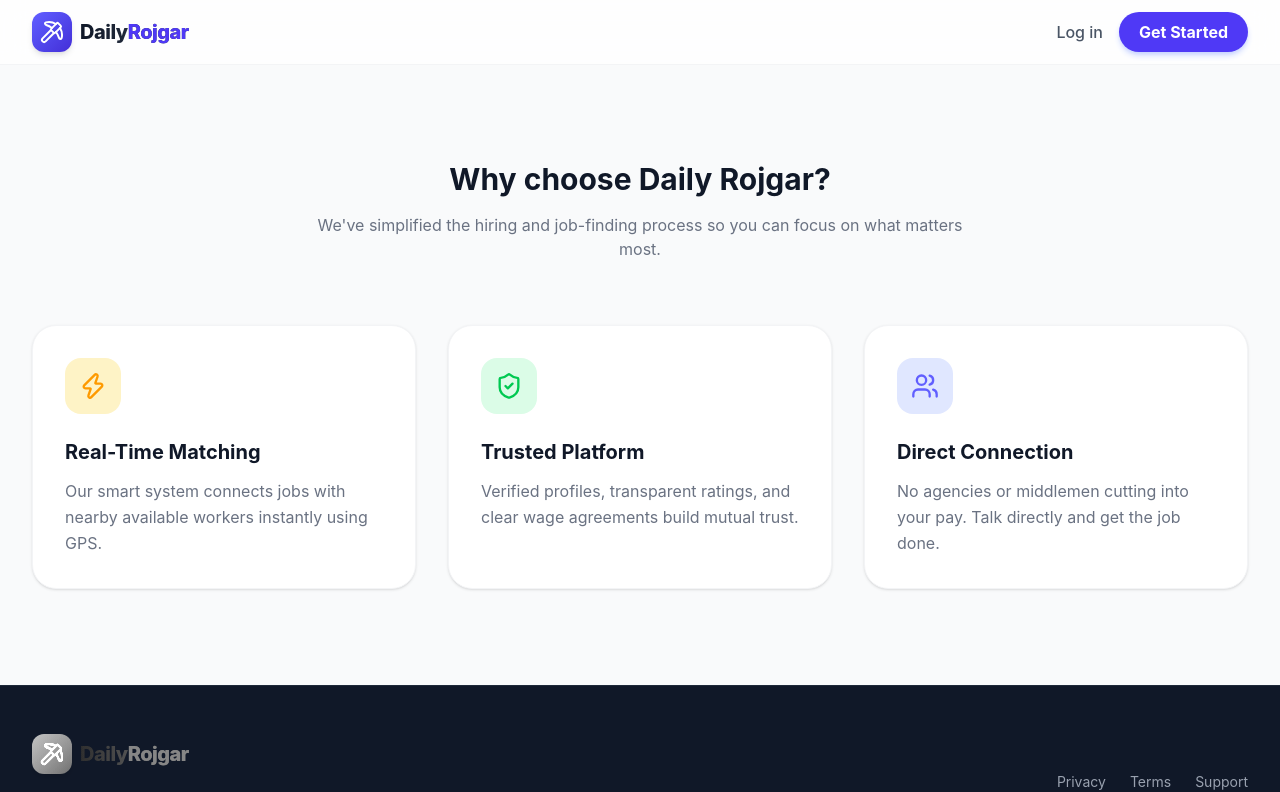
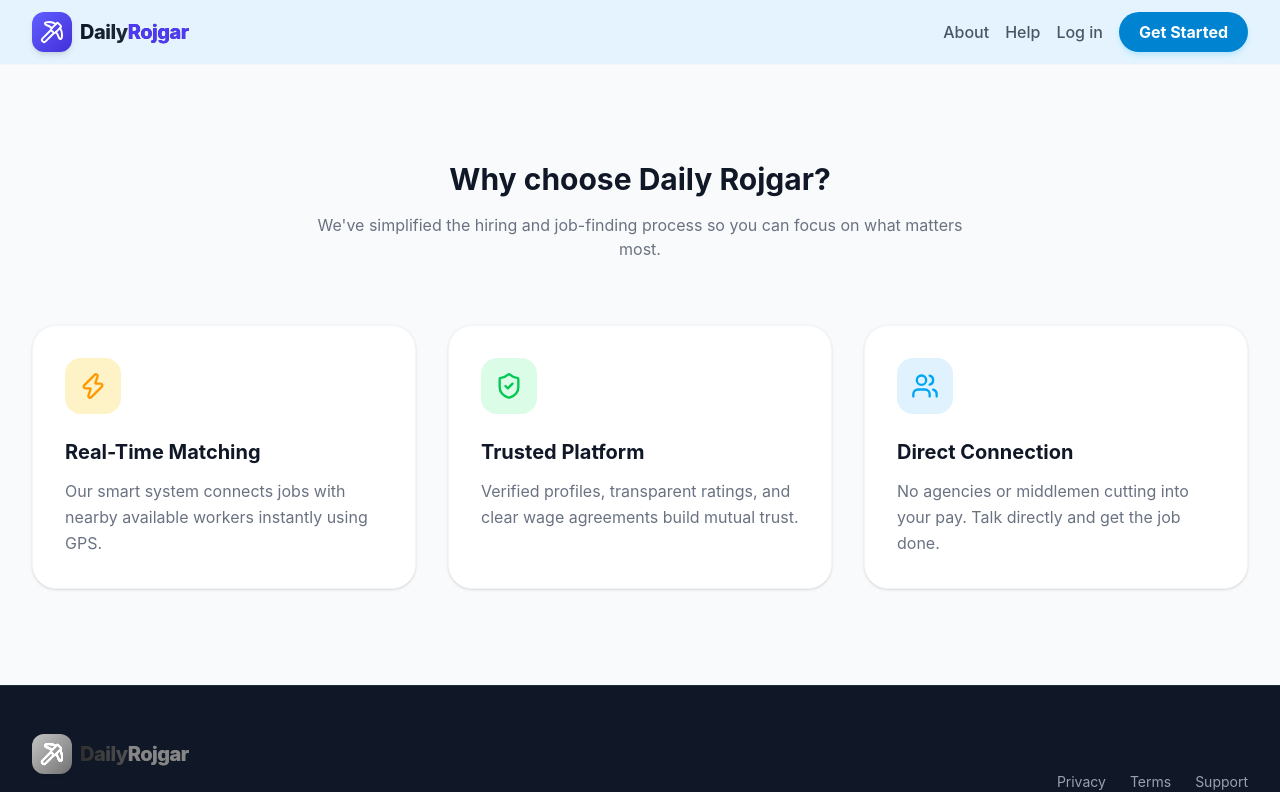
Before and after one commit to atalgupta1572/rojgar, a React app in the folder frontend/: page / in a window 1280 px wide. Shown: the top 792 px of the page. Built offline with nearby package versions, Linux system fonts and the light colour scheme; no server answers; the HTML template or start-up script is replaced by a standard one.

Commit message:
style: update landing page colors and add navigation buttons for About and Help

```diff
--- a/frontend/src/pages/landing/LandingPage.jsx
+++ b/frontend/src/pages/landing/LandingPage.jsx
@@ -7,12 +7,24 @@ const LandingPage = () => {
   const navigate = useNavigate();
 
   return (
-    <div className="min-h-screen bg-gray-50 flex flex-col font-sans selection:bg-indigo-100 selection:text-indigo-900">
+    <div className="min-h-screen bg-gray-50 flex flex-col font-sans selection:bg-sky-100 selection:text-sky-900">
       {/* Navbar */}
-      <nav className="bg-white/80 backdrop-blur-md sticky top-0 z-50 border-b border-gray-100">
+      <nav className="bg-sky-100/80 backdrop-blur-md sticky top-0 z-50 border-b border-gray-100">
         <div className="max-w-7xl mx-auto px-4 sm:px-6 lg:px-8 h-16 flex items-center justify-between">
           <Logo />
           <div className="flex items-center gap-4">
+            <button
+              onClick={() => navigate('/about')}
+              className="text-gray-600 font-medium hover:text-gray-900 transition-colors"
+            >
+              About
+            </button>
+            <button
+              onClick={() => navigate('/help')}
+              className="text-gray-600 font-medium hover:text-gray-900 transition-colors"
+            >
+              Help
+            </button>
             <button
               onClick={() => navigate('/auth')}
               className="text-gray-600 font-medium hover:text-gray-900 transition-colors hidden sm:block"
@@ -21,7 +33,7 @@ const LandingPage = () => {
             </button>
             <button
               onClick={() => navigate('/auth')}
-              className="bg-indigo-600 text-white px-5 py-2 rounded-full font-bold shadow-md shadow-indigo-200 hover:bg-indigo-700 hover:shadow-lg transition-all active:scale-95"
+              className="bg-sky-600 text-white px-5 py-2 rounded-full font-bold shadow-md shadow-sky-200 hover:bg-sky-700 hover:shadow-lg transition-all active:scale-95"
             >
               Get Started
             </button>
@@ -45,7 +57,7 @@ const LandingPage = () => {
               {[
                 { icon: Zap, title: "Real-Time Matching", desc: "Our smart system connects jobs with nearby available workers instantly using GPS.", color: "text-amber-500", bg: "bg-amber-100" },
                 { icon: ShieldCheck, title: "Trusted Platform", desc: "Verified profiles, transparent ratings, and clear wage agreements build mutual trust.", color: "text-green-500", bg: "bg-green-100" },
-                { icon: Users, title: "Direct Connection", desc: "No agencies or middlemen cutting into your pay. Talk directly and get the job done.", color: "text-indigo-500", bg: "bg-indigo-100" }
+                { icon: Users, title: "Direct Connection", desc: "No agencies or middlemen cutting into your pay. Talk directly and get the job done.", color: "text-sky-500", bg: "bg-sky-100" }
               ].map((feature, i) => (
                 <div key={i} className="bg-white p-8 rounded-3xl shadow-sm border border-gray-100 hover:shadow-md transition-shadow">
                   <div className={`w-14 h-14 ${feature.bg} ${feature.color} rounded-2xl flex items-center justify-center mb-6`}>
```
